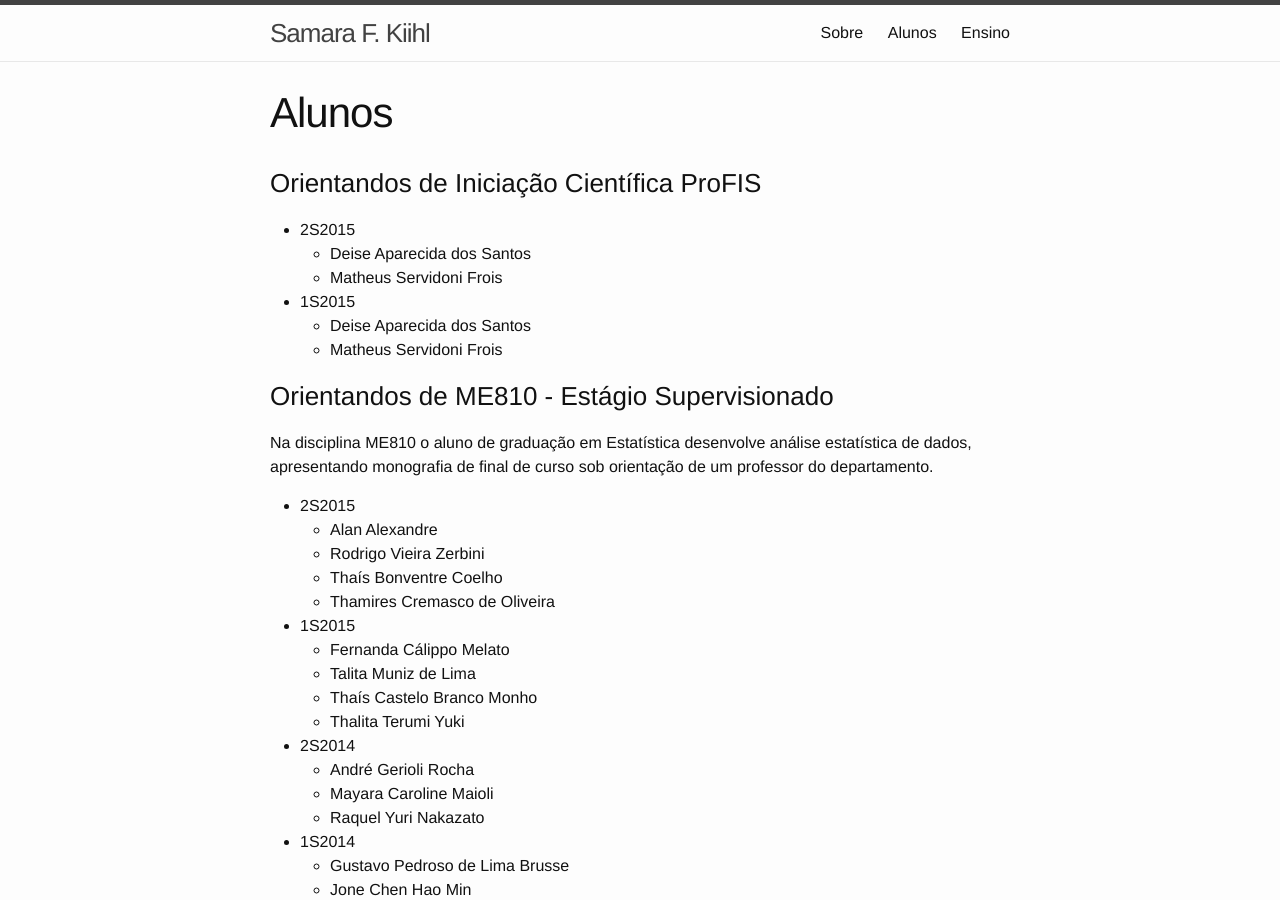
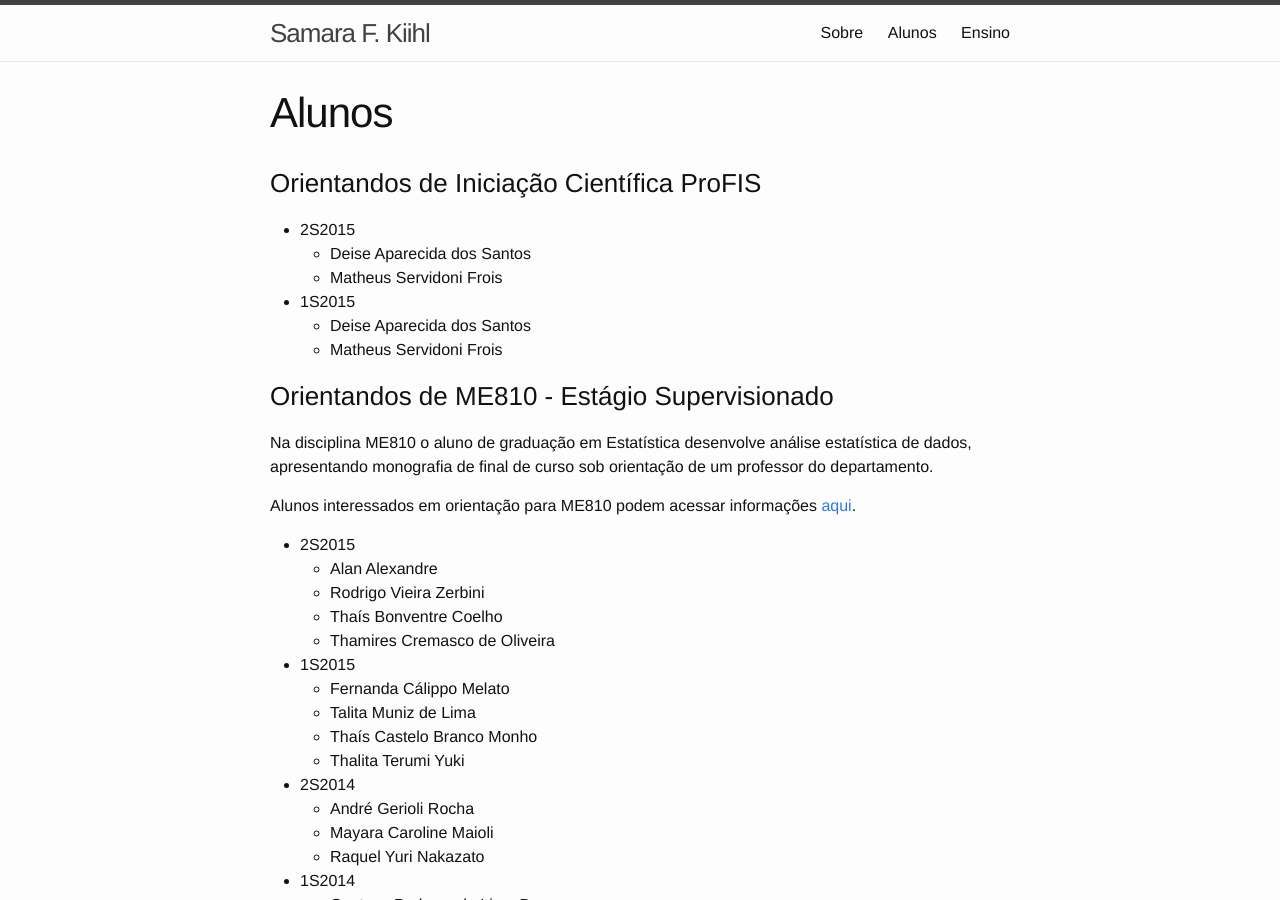
Before and after one commit to samarafk/samarafk.github.io, a Jekyll site: the page built from students.md, in a window 1280 px wide and 900 px high. Built offline with Jekyll 4.4.1, drawn with Linux system fonts in a browser that asks for light colours.

Commit message:
info me710 me810

```diff
--- a/students.md
+++ b/students.md
@@ -18,6 +18,8 @@ permalink: /students/
 ### Orientandos de ME810 - Estágio Supervisionado
 
 Na disciplina ME810 o aluno de graduação em Estatística desenvolve análise estatística de dados, apresentando monografia de final de curso sob orientação de um professor do departamento.
+
+Alunos interessados em orientação para ME810 podem acessar informações [aqui](ME710_ME810).
 
    + 2S2015
      + Alan Alexandre
```
